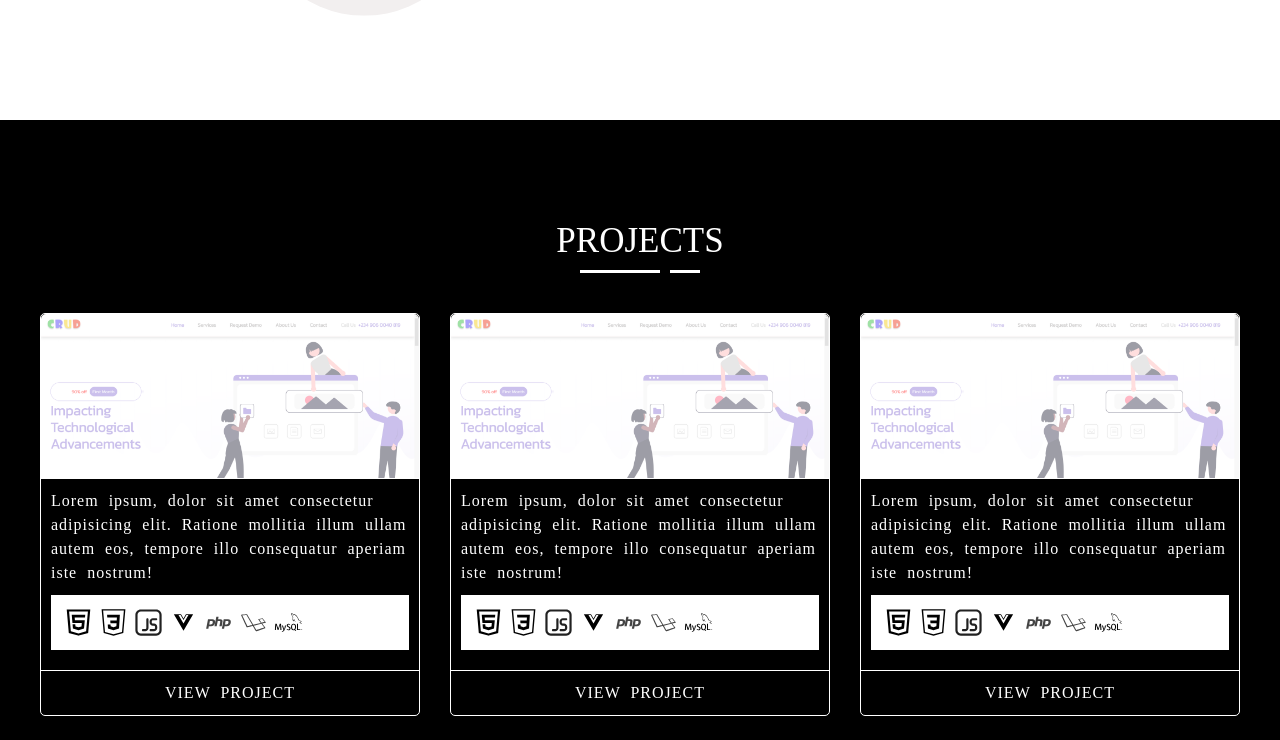
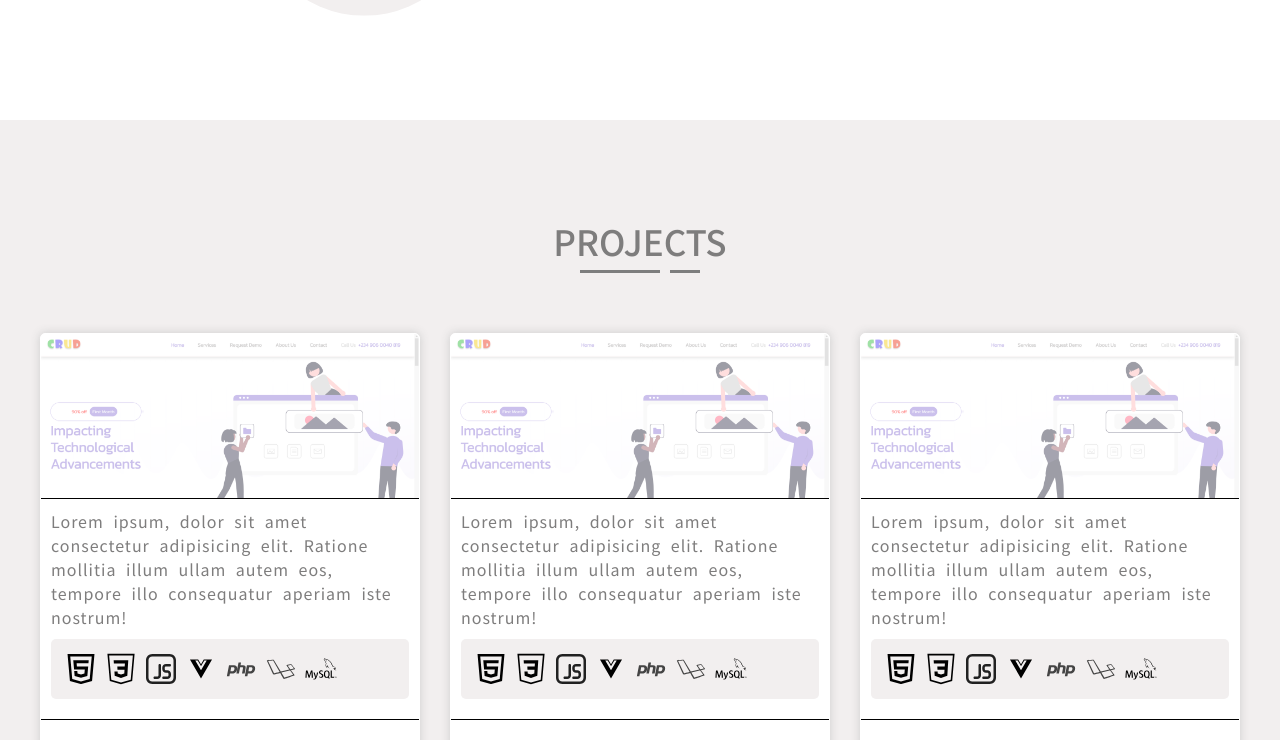
Before and after one commit to MoshoodRafiu/portfolio, a Vue app: page / in a window 1280 px wide. Shown: the part 1480-2220 px from the top of the page. Built offline with nearby package versions, Linux system fonts and the light colour scheme; a web font is replaced by a local one; what vue-particles would draw is missing.

Commit message:
Redesign projects page

```diff
--- a/src/App.vue
+++ b/src/App.vue
@@ -25,6 +25,7 @@ export default {
 </script>
 
 <style>
+  @import url('https://fonts.googleapis.com/css2?family=Noto+Sans+TC:wght@100;300;400;500&display=swap');
   @import url('https://fonts.googleapis.com/css2?family=Odibee+Sans&display=swap');
   body{
     padding: 0;
--- a/src/components/About.vue
+++ b/src/components/About.vue
@@ -43,6 +43,8 @@ export default {
     #about{
         min-height: 100vh;
         display: flex;
+        font-family: 'Noto Sans TC', sans-serif;
+        color: #7e7d7d;
     }
     .about--item{
         min-height: 100vh;
@@ -71,7 +73,7 @@ export default {
     .about--item-content
     .about--section-footer button{
         padding: 10px;
-        width: 150px;
+        width: 180px;
         font-size: 15px;
         text-transform: uppercase;
         border: none;
@@ -93,7 +95,7 @@ export default {
     .underline-start,
     .underline-end{
         height: 3px;
-        background: #000;
+        background: #7e7e7e;
     }
       .underline-container{
             display: flex;
--- a/src/components/Contact.vue
+++ b/src/components/Contact.vue
@@ -1,7 +1,18 @@
 <template>
     <div>
         <section id="contact">
-            Hey
+            <div class="contact--container">
+                <div class="contact--information">
+                    <div class="contact--detail"><span class="fa fa-envelope"></span></div>
+                    <div class="contact--detail"><span class="fab fa-whatsapp"></span></div>
+                    <div class="contact--detail"><span class="fa fa-phone"></span></div>
+                    <div class="contact--detail"><span class="fab fa-instagram"></span></div>
+                    <div class="contact--detail"><span class="fab fa-github"></span></div>
+                    <div class="contact--detail"><span class="fab fa-twitter"></span></div>
+                    <div class="contact--detail"><span class="fab fa-telegram"></span></div>
+                </div>
+                <div class="copyright">&copy; Rafiu Olakunle Moshood {{ (new Date()).getFullYear() }}</div>
+            </div>
         </section>
     </div>
 </template>
@@ -12,7 +23,47 @@ export default {
 </script>
 <style>
     #contact{
-        height: 70vh;
-        background: #fff;
+        height: 40vh;
+        background: #000;
+        color: #fff;
+        position: relative;
+    }
+    .contact--container{
+        position: absolute;
+        top: 50%;
+        left: 50%;
+        width: 100%;
+        transform: translateX(-50%)translateY(-50%);
+    }
+    .contact--information{
+        display: flex;
+        justify-content: center;
+    }
+    .contact--information .contact--detail{
+        padding: 20px;
+        font-size: 30px;
+        cursor: pointer;
+    }
+    .copyright{
+        text-align: center;
+        letter-spacing: 1px;
+    }
+    @media screen and (max-width: 700px) {
+        .contact--information .contact--detail{
+            padding: 15px;
+            font-size: 25px;
+        }
+    }
+    @media screen and (max-width: 500px) {
+        .contact--information .contact--detail{
+            padding: 12px;
+            font-size: 20px;
+        }
+    }
+    @media screen and (max-width: 370px) {
+        .contact--information .contact--detail{
+            padding: 10px;
+            font-size: 16px;
+        }
     }
 </style>
--- a/src/components/Projects.vue
+++ b/src/components/Projects.vue
@@ -7,8 +7,8 @@
                         <h3>Projects</h3>
                         <div class="underline mx-auto">
                             <div class="mx-auto d-flex">
-                                <div class="underline-start light"></div>
-                                <div class="underline-end light"></div>
+                                <div class="underline-start"></div>
+                                <div class="underline-end"></div>
                             </div>
                         </div>
                     </div>
@@ -50,10 +50,12 @@ export default {
 </script>
 <style>
     #projects{
-        background: #000;
+        background: #F2EFEF;
         width: 100%;
         padding: 100px 40px;
         position: relative;
+        font-family: 'Noto Sans TC', sans-serif;
+        color: #7e7d7d;
     }
     .projects--container{
         width: 100%;
@@ -62,55 +64,57 @@ export default {
         text-align: center;
     }
     .projects--section-header h3{
-        color: #fff;
+        /* color: #000; */
         font-size: 35px;
         text-transform: uppercase;
-    }
-    .underline-start.light,
-    .underline-end.light{
-        background: #fff !important;
     }
     .project--container{
         border: 0.1px solid #fff;
         border-radius: 5px;
-        color: #fff;
+        /* color: #000; */
+        background: #fff;
         word-spacing: 5px;
         letter-spacing: 1px;
-        margin: 20px 0;
+        margin: 40px 0;
+        box-shadow: 0 0 10px #ccc;
     }
     .project--container .project--header{
         font-size: 20px;
         display: flex;
         justify-content: center;
         align-items: center;
+        overflow: hidden;
     }
     .project--container .project--header img{
         width: 100%;
         border-radius: 5px 5px 0 0;
+        transition: 0.6s linear;
+    }
+    .project--container .project--header img:hover{
+        transform: scale(1.2);
     }
     .project--container .project--body{
-        border-top: 0.1px solid #ffffff;
+        border-top: 0.1px solid #000;
         padding: 10px;
         text-align: left;
     }
     .project--container .project--footer{
         padding: 10px;
-        background: #fff;
+        background: #F2EFEF;
+        border-radius: 5px;
         margin: 0 10px 20px 10px;
         display: flex;
         overflow-x: auto;
     }
     .project--footer-tech{
-        width: 35px;
+        width: 40px;
     }
     .project--container .project--view{
-        border-top: 0.1px solid #ffffff;
-        padding: 10px;
-        /* background: #fff; */
-        /* color: #000; */
+        border-top: 0.1px solid #000;
+        padding: 15px;
     }
      .project--container .project--view a{
-        color: #fff;
+        color: #7e7d7d;
         text-decoration: none;
         text-transform: uppercase;
     }
```
